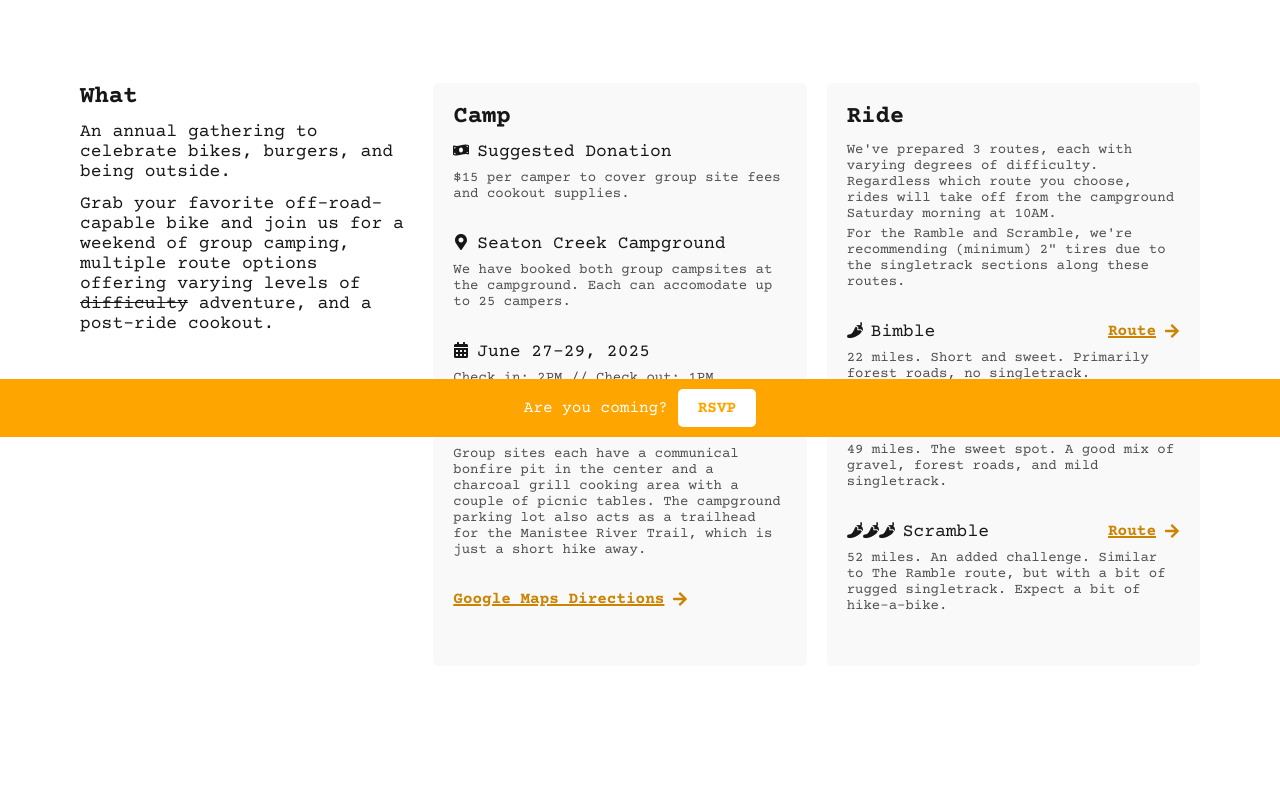
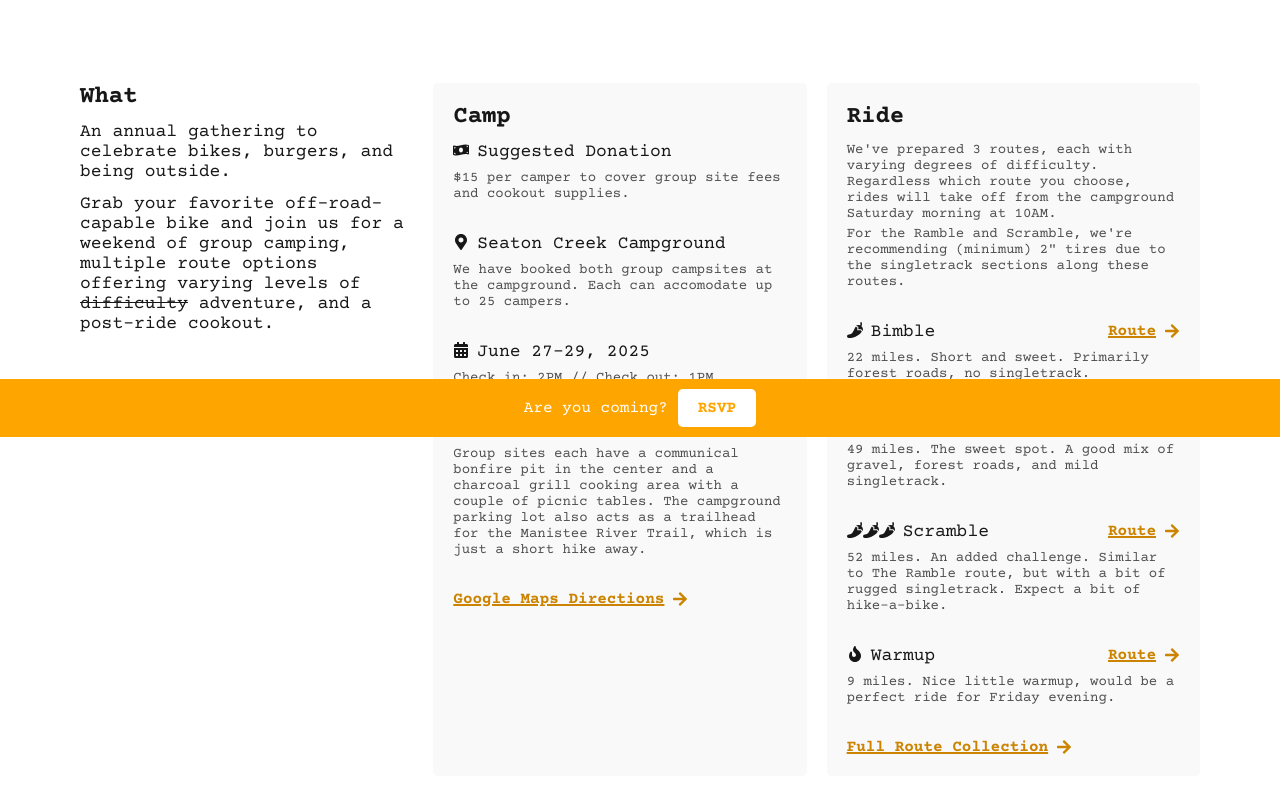
Before and after one commit to grahambewley/family-picnic, a Next.js app: page / in a window 1280 px wide. Shown: the part 363-1155 px from the top of the page. Before the commit the page ends 1109 px from the top, so only its background shows below. Built offline with nearby package versions, Linux system fonts and the light colour scheme.

Commit message:
add route links

```diff
--- a/src/app/components/RideDetailsCard.tsx
+++ b/src/app/components/RideDetailsCard.tsx
@@ -1,5 +1,5 @@
 import styles from "../page.module.css";
-import { FaArrowRight, FaPepperHot } from "react-icons/fa";
+import { FaArrowRight, FaPepperHot, FaFire } from "react-icons/fa";
 
 export default function RideDetailsCard() {
   return (
@@ -63,6 +63,31 @@ export default function RideDetailsCard() {
         </div>
         <p className={styles.helperText}>52 miles. An added challenge. Similar to The Ramble route, but with a bit of rugged singletrack. Expect a bit of hike-a-bike.</p>
       </div>
+
+      <div className={styles.infoSection}>
+        <div className={styles.infoWrapper}>
+          <FaFire className={styles.icon} />
+          <p>Warmup</p>
+          <a
+            href="https://ridewithgps.com/routes/51141487"
+            target="_blank"
+            rel="noopener noreferrer"
+            className={styles.mapLink}
+          >
+            Route <FaArrowRight />
+          </a>
+        </div>
+        <p className={styles.helperText}>9 miles. Nice little warmup, would be a perfect ride for Friday evening.</p>
+      </div>
+
+      <a
+        href="https://ridewithgps.com/collections/4548466"
+        target="_blank"
+        rel="noopener noreferrer"
+        className={styles.mapLink}
+      >
+        Full Route Collection <FaArrowRight />
+      </a>
     </div>
   );
 }
```
